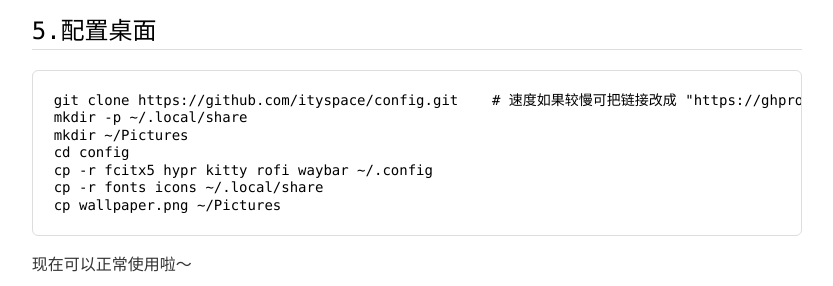
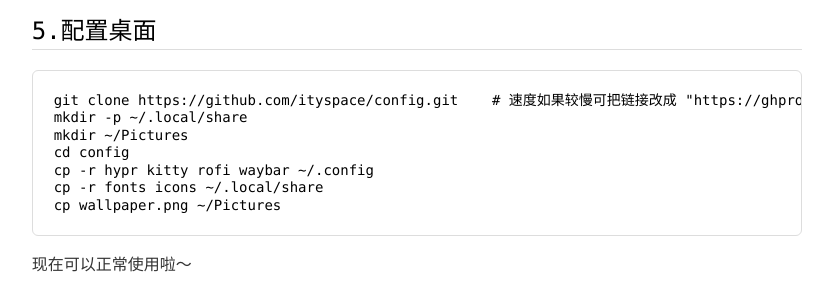
Before and after one commit to ityspace/archlinux-tutorial, a plain HTML site: page index.html in a window 1280 px wide. Shown: the part 7554-7840 px from the top of the page, without its empty margins (223-1056 px from the left). Drawn offline with Linux system fonts and the light colour scheme.

Commit message:
Update index.html

```diff
--- a/index.html
+++ b/index.html
@@ -465,7 +465,7 @@ systemctl enable ly
 mkdir -p ~/.local/share
 mkdir ~/Pictures
 cd config
-cp -r fcitx5 hypr kitty rofi waybar ~/.config
+cp -r hypr kitty rofi waybar ~/.config
 cp -r fonts icons ~/.local/share
 cp wallpaper.png ~/Pictures
 </code></pre>
```
